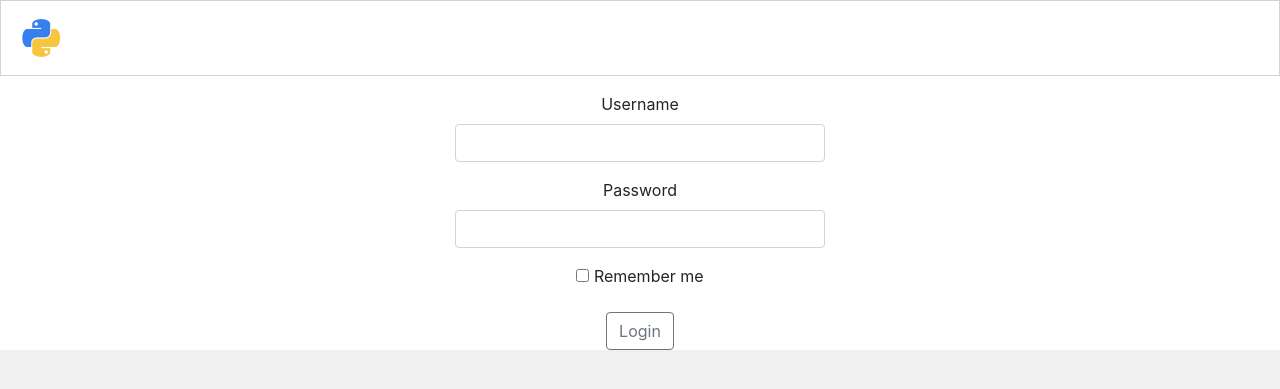
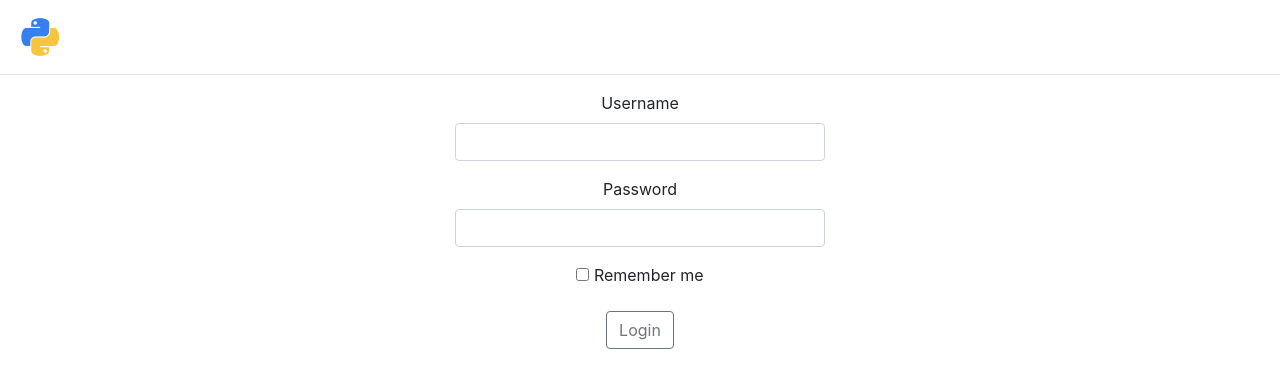
Before and after one commit to francoparodi/flask_login_sample, a Flask app: page /login in a window 1280 px wide. Shown: the top 389 px of the page. Run offline with Flask 2, Linux system fonts and the light colour scheme; parts of the project's set-up code (start-up, migrations or seed data) failed here and were passed over; some libraries are stand-ins or nearby versions.

Commit message:
CSS Styles

```diff
--- a/flaskr/static/flask_login_sample.css
+++ b/flaskr/static/flask_login_sample.css
@@ -1,21 +1,20 @@
 html, body {
-    font-family: 'Roboto', sans-serif;
-    background-color: #f0f0f0;
+    /*font-family: 'Roboto', sans-serif;*/
+    /*background-color: #f0f0f0;*/
 }
 
-.navbar-bg-white {
-    background-color: #fff;
-    border: 1px solid #d3d3d3;
+.navbar {
+    border-bottom: 1px solid #d3d3d398;
 }
 
 .navbar-container {
-    max-width: 950px;
+    max-width: 900px;
     padding: 10px, 0px, 10px, 0px;
 }
 
 .content-container {
-    max-width: 950px;
-    margin-top: 30px;
-    margin-bottom: 30px;
+    max-width: 900px;
+    margin-top: 20px;
+    margin-bottom: 20px;
     padding: 0px;
 }
--- a/flaskr/templates/base.html
+++ b/flaskr/templates/base.html
@@ -5,25 +5,29 @@
     <meta name="viewport" content="width=device-width, initial-scale=1, shrink-to-fit=no">
 
     <link rel="shortcut icon" href="{{ url_for('static', filename='favicon.png') }}">
-    <link rel="stylesheet" href="{{ url_for('static', filename='flask_login_sample.css') }}">
-    <link rel="stylesheet" href="https://stackpath.bootstrapcdn.com/bootstrap/4.4.1/css/bootstrap.min.css" integrity="sha384-Vkoo8x4CGsO3+Hhxv8T/Q5PaXtkKtu6ug5TOeNV6gBiFeWPGFN9MuhOf23Q9Ifjh" crossorigin="anonymous">
 
+    <link rel="stylesheet" href="https://maxcdn.bootstrapcdn.com/bootstrap/4.0.0/css/bootstrap.min.css" integrity="sha384-Gn5384xqQ1aoWXA+058RXPxPg6fy4IWvTNh0E263XmFcJlSAwiGgFAW/dAiS6JXm" crossorigin="anonymous">
     <link rel="stylesheet" href="https://cdnjs.cloudflare.com/ajax/libs/twitter-bootstrap/4.1.3/css/bootstrap.css">
     <link rel="stylesheet" href="https://cdn.datatables.net/1.10.20/css/dataTables.bootstrap4.min.css">
+
+    <!-- DARK MODE -->
+    <!-- <link rel="stylesheet" href="https://bootswatch.com/4/darkly/bootstrap.css"> -->
+
+    <link rel="stylesheet" href="{{ url_for('static', filename='flask_login_sample.css') }}">
 
     <title>Flask Alchemy Sample</title>
 </head>
 <body>
-    <script src="https://code.jquery.com/jquery-3.4.1.slim.min.js" integrity="sha384-J6qa4849blE2+poT4WnyKhv5vZF5SrPo0iEjwBvKU7imGFAV0wwj1yYfoRSJoZ+n" crossorigin="anonymous"></script>
-    <script src="https://cdn.jsdelivr.net/npm/popper.js@1.16.0/dist/umd/popper.min.js" integrity="sha384-Q6E9RHvbIyZFJoft+2mJbHaEWldlvI9IOYy5n3zV9zzTtmI3UksdQRVvoxMfooAo" crossorigin="anonymous"></script>
-    <script src="https://stackpath.bootstrapcdn.com/bootstrap/4.4.1/js/bootstrap.min.js" integrity="sha384-wfSDF2E50Y2D1uUdj0O3uMBJnjuUD4Ih7YwaYd1iqfktj0Uod8GCExl3Og8ifwB6" crossorigin="anonymous"></script>
+
+    <script src="https://code.jquery.com/jquery-3.2.1.slim.min.js" integrity="sha384-KJ3o2DKtIkvYIK3UENzmM7KCkRr/rE9/Qpg6aAZGJwFDMVNA/GpGFF93hXpG5KkN" crossorigin="anonymous"></script>
+    <script src="https://cdnjs.cloudflare.com/ajax/libs/popper.js/1.12.9/umd/popper.min.js" integrity="sha384-ApNbgh9B+Y1QKtv3Rn7W3mgPxhU9K/ScQsAP7hUibX39j7fakFPskvXusvfa0b4Q" crossorigin="anonymous"></script>
+    <script src="https://maxcdn.bootstrapcdn.com/bootstrap/4.0.0/js/bootstrap.min.js" integrity="sha384-JZR6Spejh4U02d8jOt6vLEHfe/JQGiRRSQQxSfFWpi1MquVdAyjUar5+76PVCmYl" crossorigin="anonymous"></script>
 
     <script src="https://code.jquery.com/jquery-3.3.1.js"></script>
     <script src="https://cdn.datatables.net/1.10.20/js/jquery.dataTables.min.js"></script>
     <script src="https://cdn.datatables.net/1.10.20/js/dataTables.bootstrap4.min.js"></script>
 
-
-    <nav class="navbar navbar-expand-lg navbar-light navbar-bg-white">
+    <nav class="navbar navbar-expand-lg">
 
         <a class="navbar-brand" href="{{ url_for('view.homepage') }}" data-toggle="tooltip" title="Home">
             <img src="{{ url_for('static', filename='logo.png') }}" class="img-fluid" alt="Responsive image">
```
